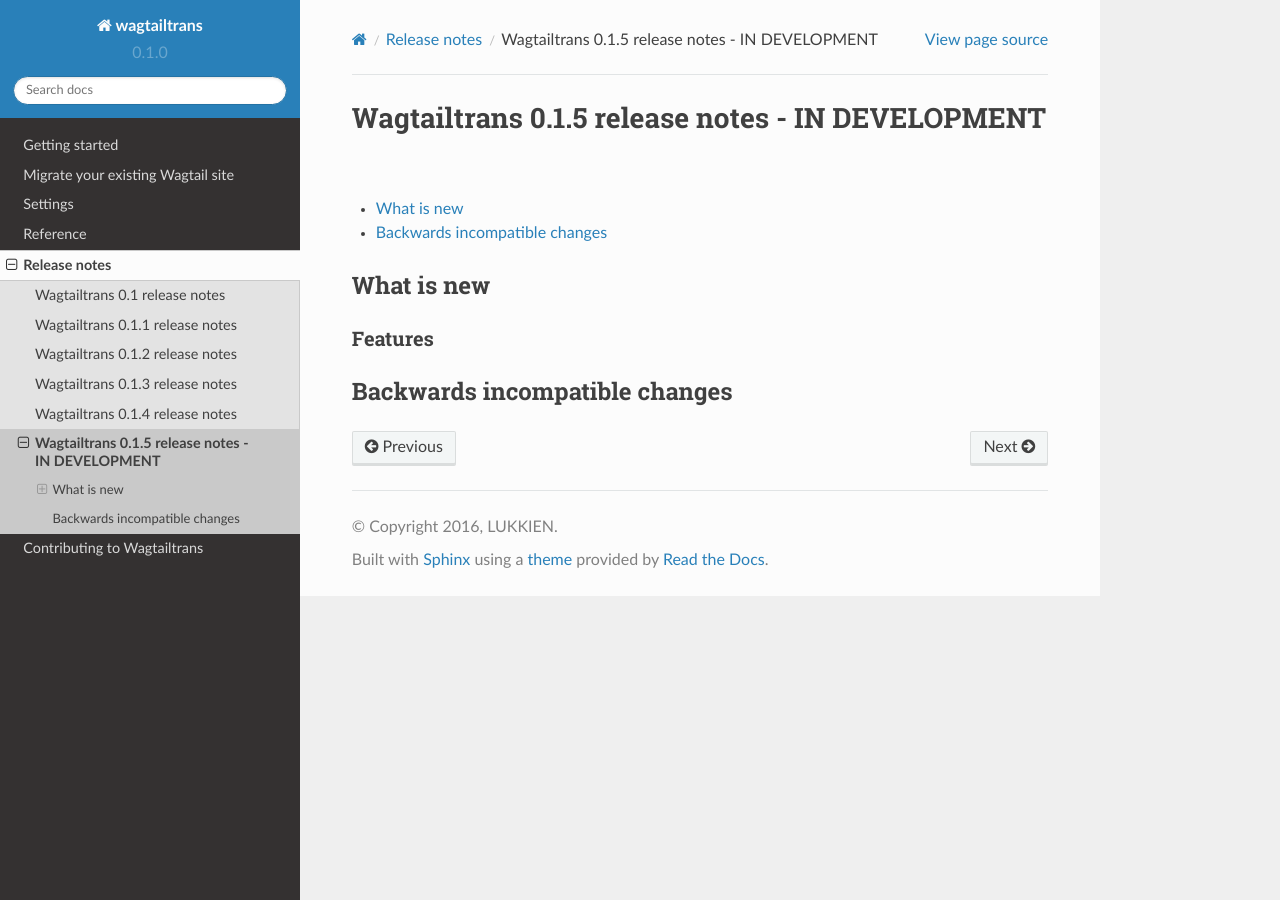
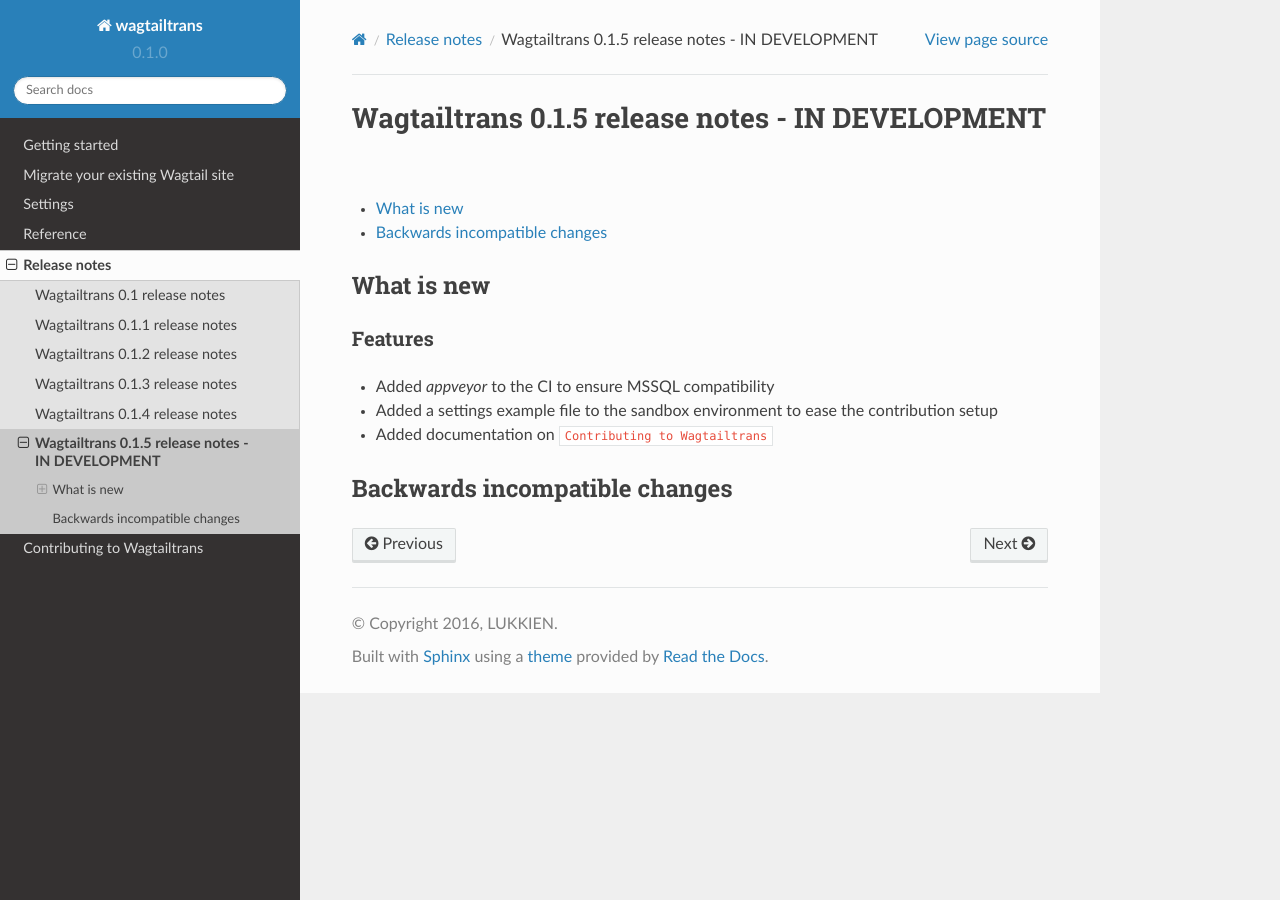
Before and after one commit to wagtail/wagtailtrans, a Sphinx documentation site: the page built from docs/source/releases/0.1.5.rst, in a window 1280 px wide. Built offline with Sphinx 7.4.7 and the Read the Docs theme 2.0.0, drawn with Linux system fonts in a browser that asks for light colours.

Commit message:
Updated changelog

```diff
--- a/CHANGELOG.rst
+++ b/CHANGELOG.rst
@@ -4,6 +4,9 @@
 0.1.5 (XX-XX-XXXX)
 ------------------
 
+- Added `appveyor` to the CI to ensure MSSQL compatibility
+- Added a settings example file to the sandbox environment to ease the contribution setup
+- Added documentation on ``Contributing to Wagtailtrans``
 
 
 0.1.4 (03-07-2017)
--- a/docs/source/releases/0.1.5.rst
+++ b/docs/source/releases/0.1.5.rst
@@ -16,6 +16,9 @@
 Features
 ~~~~~~~~
 
+- Added `appveyor` to the CI to ensure MSSQL compatibility
+- Added a settings example file to the sandbox environment to ease the contribution setup
+- Added documentation on ``Contributing to Wagtailtrans``
 
 ------------------------------
 Backwards incompatible changes
```
